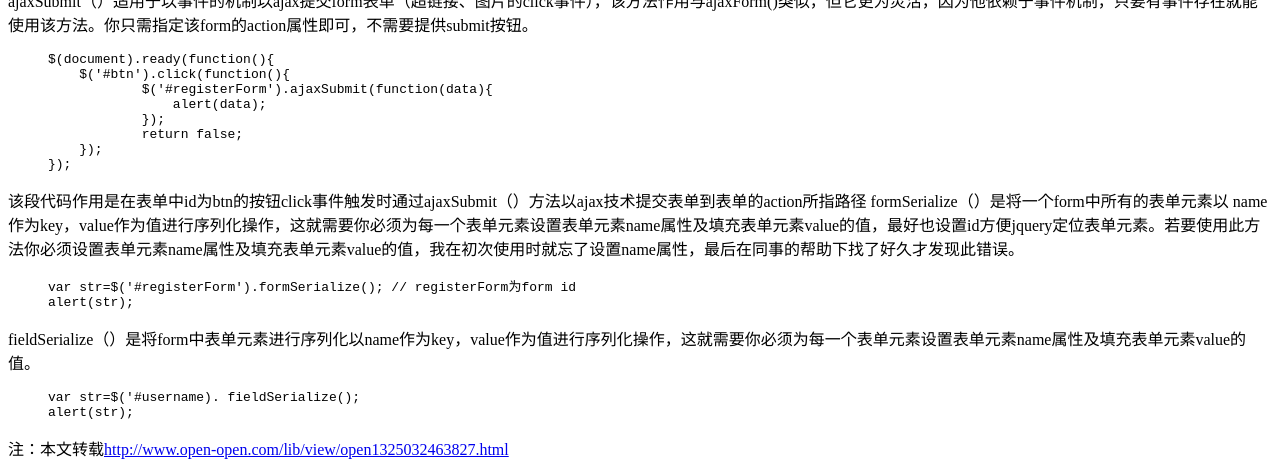
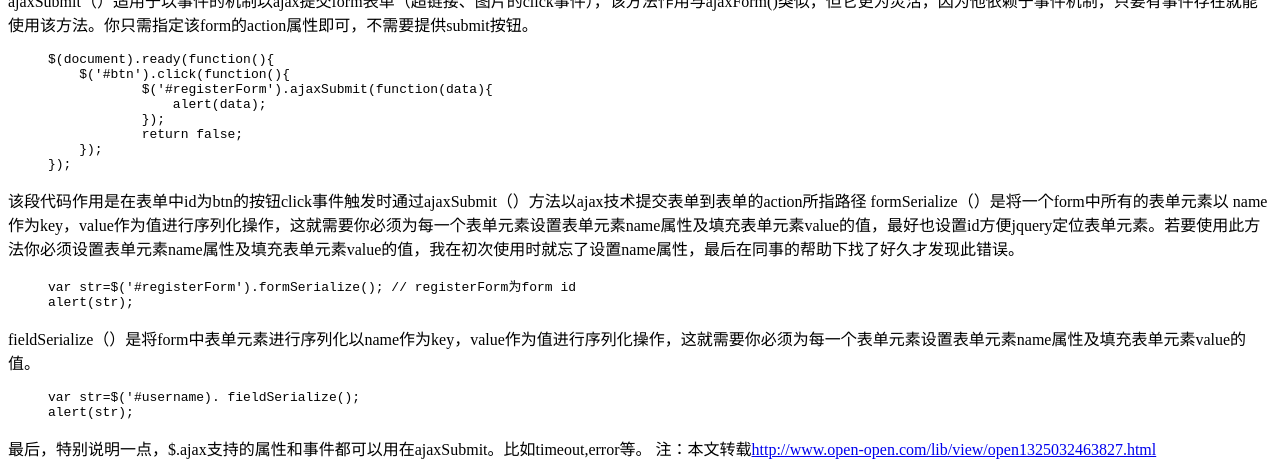
Before and after one commit to qincidong/qincidong.github.io, a Jekyll site: the page built from _posts/blog/2015-01-08-jquery-ajaxform.markdown, in a window 1280 px wide and 900 px high, scrolled down 4035 px, cut to the strip 0-472 px from the top of the window. Built offline with Jekyll 4.4.1, drawn with Linux system fonts in a browser that asks for light colours; Markdown is read by kramdown in place of the engine named in the settings.

Commit message:
jquery.form.js中ajaxSubmit支持$.ajax的所有参赛

```diff
--- a/_posts/blog/2015-01-08-jquery-ajaxform.markdown
+++ b/_posts/blog/2015-01-08-jquery-ajaxform.markdown
@@ -209,4 +209,5 @@ var str=$('#username). fieldSerialize();
 alert(str);
 {% endhighlight %}
 
+最后，特别说明一点，$.ajax支持的属性和事件都可以用在ajaxSubmit。比如timeout,error等。
 注：本文转载[http://www.open-open.com/lib/view/open1325032463827.html](http://www.open-open.com/lib/view/open1325032463827.html)
```
